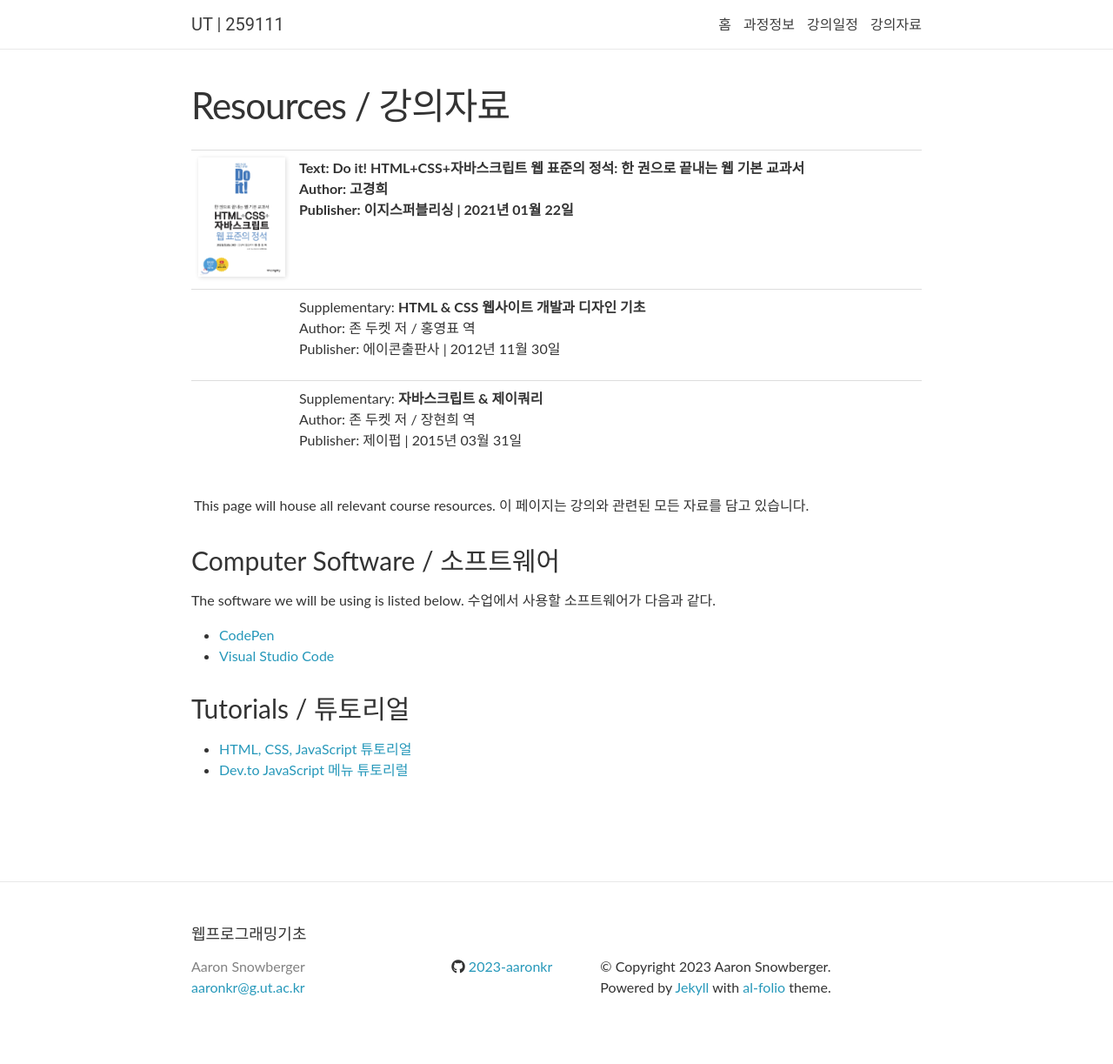
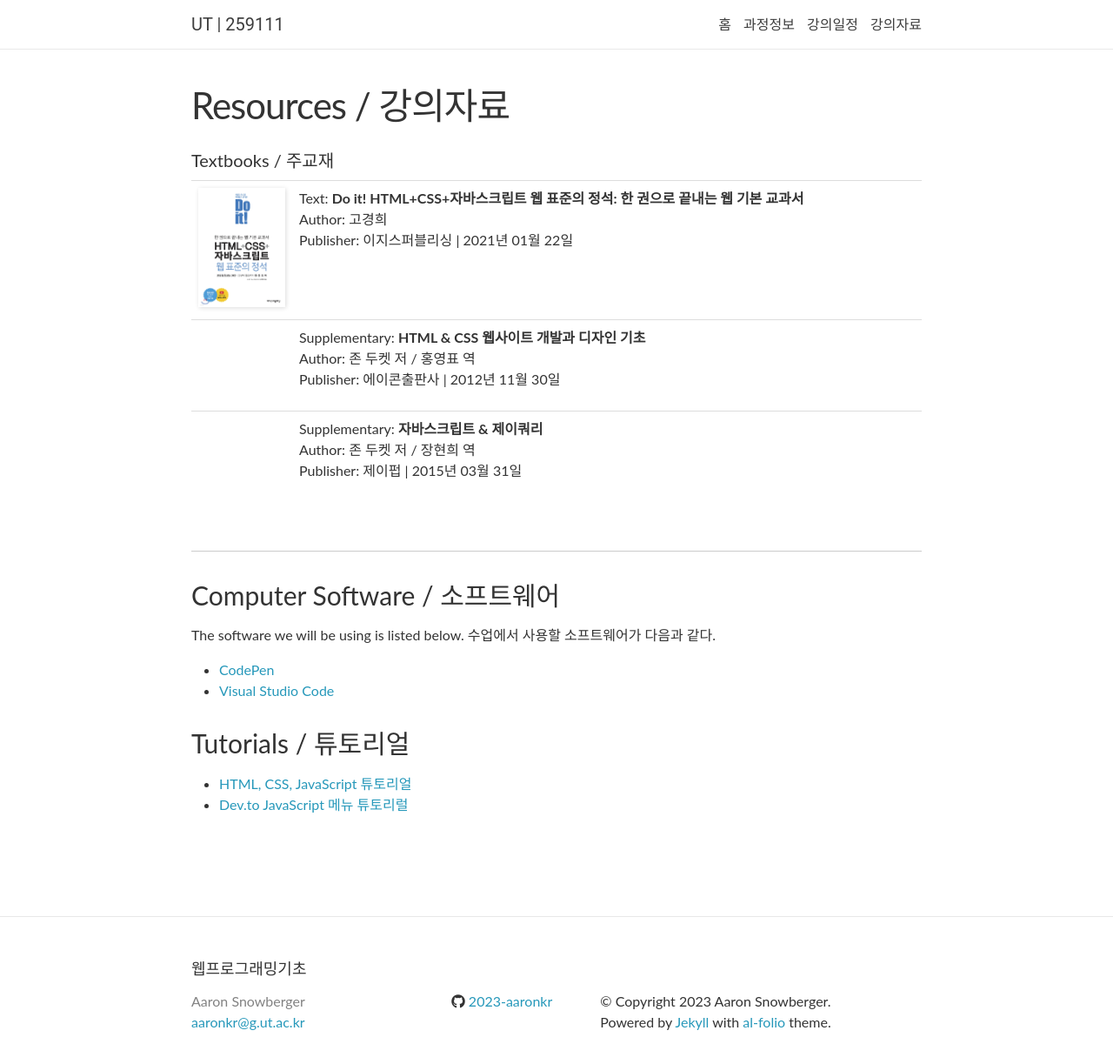
Before and after one commit to 2023-aaronkr/ut-web, a Jekyll site: the page built from _pages/resources.md, in a window 1280 px wide and 1248 px high. Shown: the top 1223 px of the window at 87% size. Built offline with Jekyll 4.4.1, drawn with Linux system fonts in a browser that asks for light colours; nearby versions of some CDN libraries; comment, search, counter and statistics services are not loaded.

Commit message:
Update textbooks, logistics

```diff
--- a/_data/lectures.yml
+++ b/_data/lectures.yml
@@ -72,8 +72,8 @@
 - date: 10/25
   week: 9
   title: >
-    <strong>고급 CSS / Advanced CSS</strong>
-    - 10 CSS 고급 선택자 / CSS Advanced Selectors
+    <strong>고급 CSS / Advanced CSS</strong> <br />
+    - 10 CSS 고급 선택자 / CSS Advanced Selectors <br />
     - 11 트랜지션과 애니메이션 / Transitions and animations
   slides: "https://drive.google.com/open?id=1m1s2SKX8cKLw-jfHFQaOksQ4ZAVtNnKU"
   readings:
@@ -93,7 +93,7 @@
   week: 11
   title: >
     <strong>자바스크립트 개요 / Intro to Javascript</strong> <br />
-    - 13 자바스크립트와 첫 만남 / First encounter with JavaScript
+    - 13 자바스크립트와 첫 만남 / First encounter with JavaScript <br />
     - 14 자바스크립트 기본 문법 / JavaScript Basic Syntax
   slides: "https://drive.google.com/open?id=1m1s2SKX8cKLw-jfHFQaOksQ4ZAVtNnKU"
   readings:
--- a/_includes/textbooks.html
+++ b/_includes/textbooks.html
@@ -1,3 +1,4 @@
+<h3 class="textbooks-title">Textbooks / 주교재</h3>
 <table class="table textbooks clearfix" style="border: none">
   <colgroup>
     <col style="width: 10%" />
@@ -14,7 +15,7 @@
             src="{{ text.image | prepend: '/assets/img/' | relative_url }}"
         /></a>
       </th>
-      <th>
+      <td>
         <ol class="text-info" style="list-style: none; padding-left: 0">
           <li>
             <span>Text:</span>
@@ -23,7 +24,7 @@
           <li><span>Author:</span> {{ text.author }}</li>
           <li><span>Publisher:</span> {{ text.publisher }}</li>
         </ol>
-      </th>
+      </td>
     </tr>
     {% endfor %} {% for text in site.data.texts.Supplementary %}
     <tr class="textbook">
--- a/_pages/resources.md
+++ b/_pages/resources.md
@@ -4,7 +4,9 @@ title: Resources / 강의자료
 permalink: /resources/
 ---
 
-This page will house all relevant course resources. 이 페이지는 강의와 관련된 모든 자료를 담고 있습니다. |
+{:toc}
+
+---
 
 ### Computer Software / 소프트웨어
 
```
Also changed, not shown: _pages/logistics.md (+1 -2 lines).
